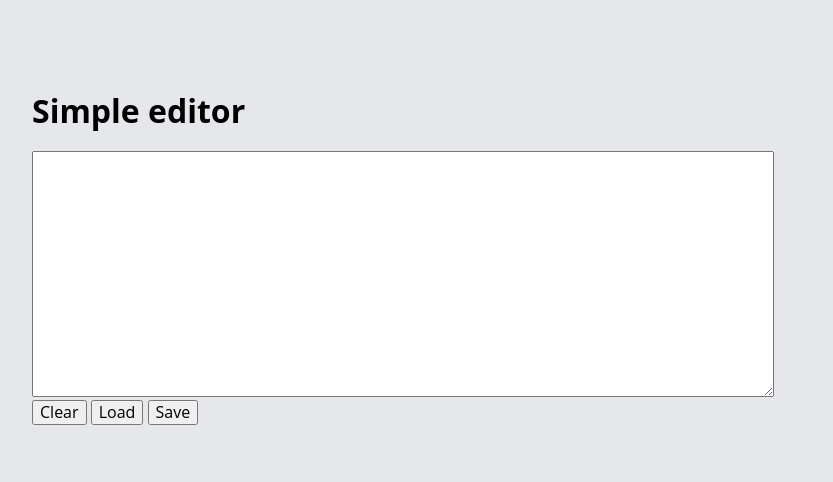
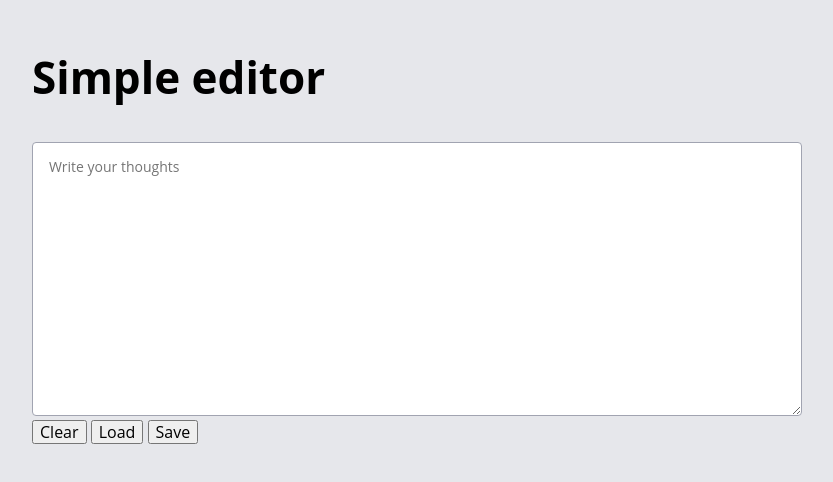
Before and after one commit to Kamil-Siwiec/simple-editor, a website built with webpack: page src/pages/index.html in a window 1280 px wide. Shown: the part 152-634 px from the top of the page, without its empty margins (240-1073 px from the left). Built offline with nearby package versions, Linux system fonts and the light colour scheme.

Commit message:
add scss styles and html placeholder & aria label

```diff
--- a/src/pages/index.html
+++ b/src/pages/index.html
@@ -149,7 +149,7 @@
     <main class="editor">
       <h1 class="editor__header">Simple editor</h1>
       <form class="form">
-        <textarea class="form__textarea textarea--js"></textarea>
+        <textarea aria-label="Write your thoughts" class="form__textarea textarea--js" placeholder="Write your thoughts"></textarea>
         <div class="form__buttons">
           <button class="button button--clear clear--js">Clear</button>
           <button class="button button--load load--js">Load</button>
--- a/src/scss/main.scss
+++ b/src/scss/main.scss
@@ -17,11 +17,19 @@ body {
 .editor {
   width: 100%;
   max-width: 736px;
+  &__header {
+    font-size: 44px;
+    margin: 0 0 40px;
+  }
 }
 
 .form {
   &__textarea {
     width: 100%;
+    font-size: 14px;
     min-height: 240px;
+    padding: 16px;
+    border: 1px solid #A1A4B1;
+    border-radius: 4px;
   }
 }
```
